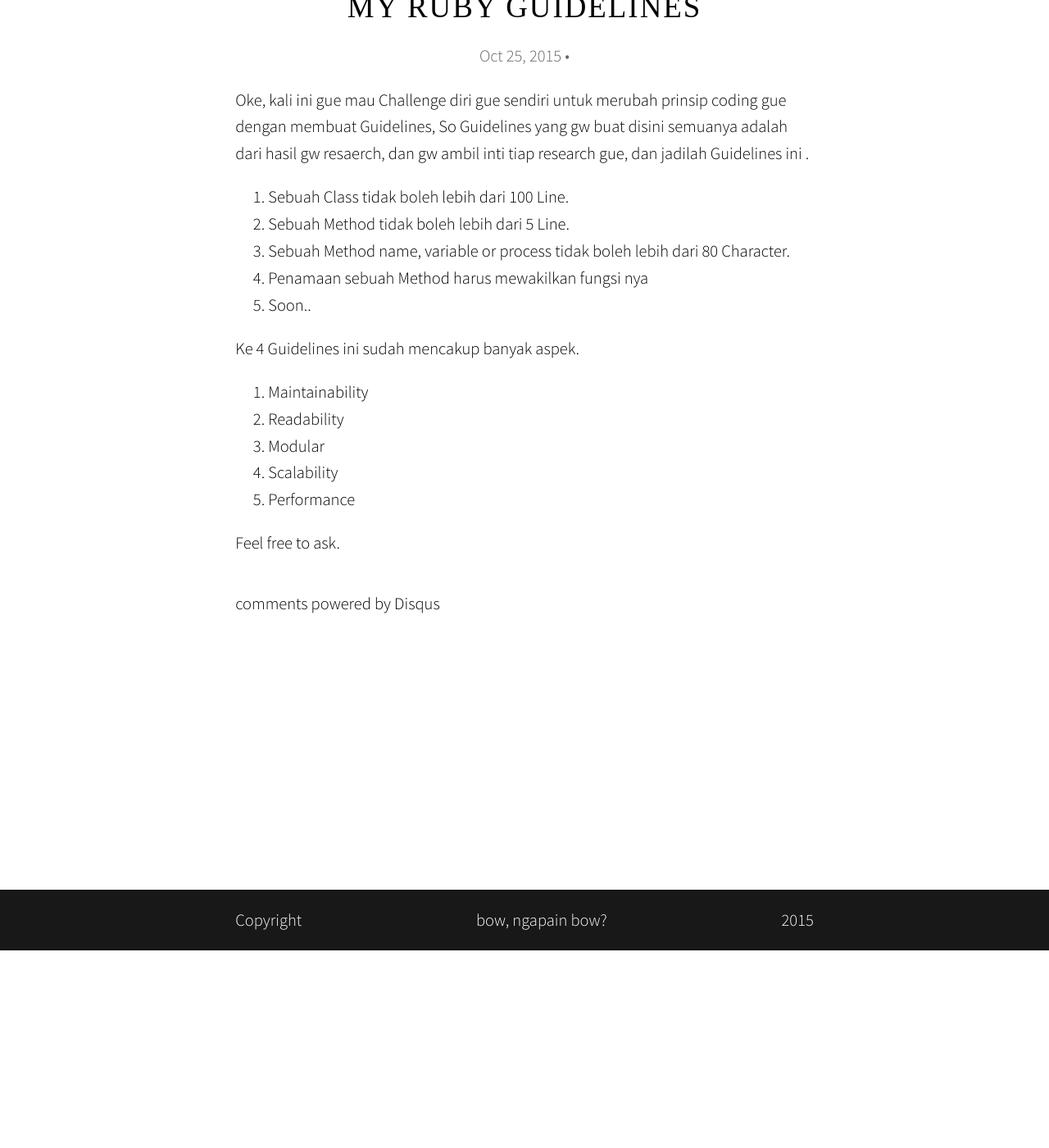
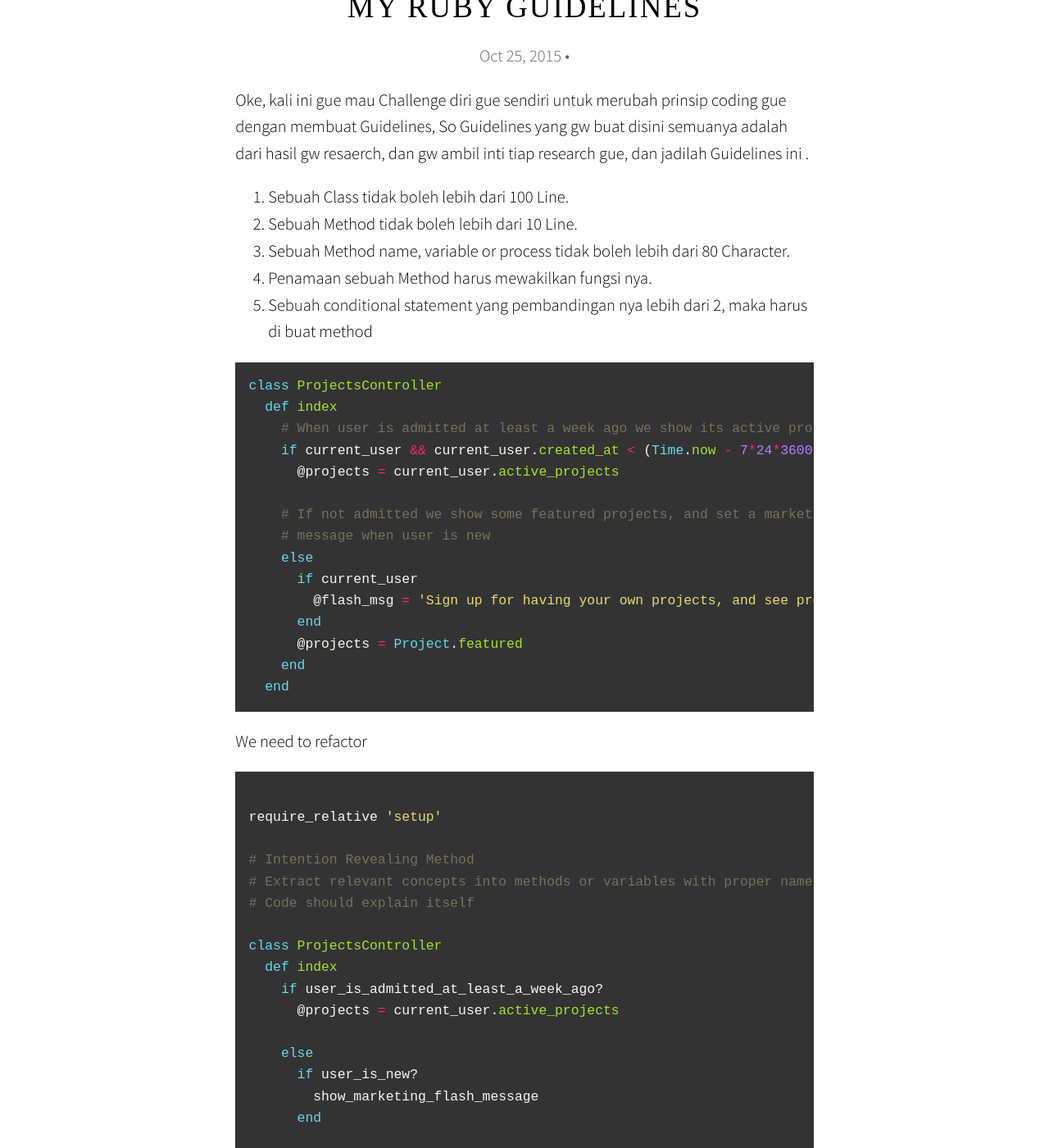
Before and after one commit to bowekr/bowekr.github.io, a Jekyll site: the page built from _posts/2015-10-25-My-Ruby-Guidelines.md, in a window 1280 px wide and 1400 px high, scrolled down 241 px. Shown: the whole window at 82% size. Built offline with Jekyll 4.4.1, drawn with Linux system fonts in a browser that asks for light colours; some web fonts are replaced; Markdown is read by kramdown in place of the engine named in the settings; comment, search, counter and statistics services are not loaded; some of the changed text lies outside the part shown.

Commit message:
fix article guidelines

````diff
--- a/_posts/2015-10-25-My-Ruby-Guidelines.md
+++ b/_posts/2015-10-25-My-Ruby-Guidelines.md
@@ -8,10 +8,75 @@ dan jadilah Guidelines ini .
 
 
 1. Sebuah Class tidak boleh lebih dari 100 Line.
-2. Sebuah Method tidak boleh lebih dari 5 Line.
+2. Sebuah Method tidak boleh lebih dari 10 Line.
 3. Sebuah Method name, variable or process tidak boleh lebih dari 80 Character.
-4. Penamaan sebuah Method harus mewakilkan fungsi nya
-5. Soon..
+4. Penamaan sebuah Method harus mewakilkan fungsi nya.
+5. Sebuah conditional statement yang pembandingan nya lebih dari 2, maka harus di buat method
+
+
+
+```ruby
+class ProjectsController
+  def index
+    # When user is admitted at least a week ago we show its active projects
+    if current_user && current_user.created_at < (Time.now - 7*24*3600)
+      @projects = current_user.active_projects
+
+    # If not admitted we show some featured projects, and set a marketing flash
+    # message when user is new
+    else
+      if current_user
+        @flash_msg = 'Sign up for having your own projects, and see promo ones!'
+      end
+      @projects = Project.featured
+    end
+  end
+```
+
+We need to refactor
+
+```ruby
+
+require_relative 'setup'
+
+# Intention Revealing Method
+# Extract relevant concepts into methods or variables with proper names
+# Code should explain itself
+
+class ProjectsController
+  def index
+    if user_is_admitted_at_least_a_week_ago?
+      @projects = current_user.active_projects
+
+    else
+      if user_is_new?
+        show_marketing_flash_message
+      end
+
+      @projects = Project.featured
+    end
+  end
+
+  private
+
+  def user_is_new?
+    current_user && current_user.created_at > a_week_ago
+  end
+
+  def user_is_admitted_at_least_a_week_ago?
+    current_user && current_user.created_at < a_week_ago
+  end
+
+  def show_marketing_flash_message
+    @flash_msg = 'Sign up for having your own projects, and see promo ones!'
+  end
+
+  def a_week_ago
+    Time.now - 7*24*3600
+  end
+end
+```
+
 
 Ke 4 Guidelines ini sudah mencakup banyak aspek.
 
````
